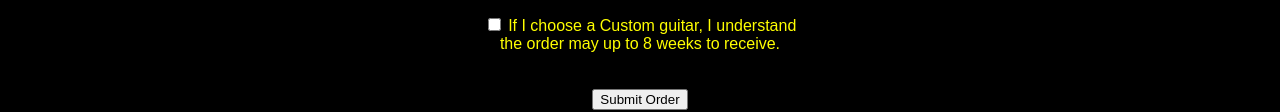
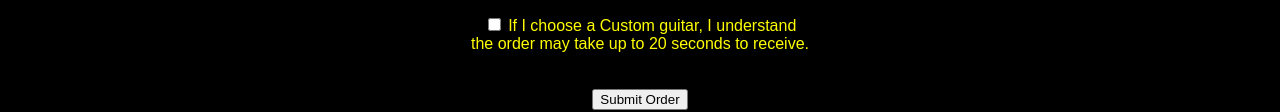
Before and after one commit to ryanphillipsedcc/CIS242, a plain HTML site: page site_folder/html/order.html in a window 1280 px wide. Shown: the part 501-613 px from the top of the page. Drawn offline with nearby package versions, Linux system fonts and the light colour scheme.

Commit message:
Add files via upload

```diff
--- a/site_folder/html/order.html
+++ b/site_folder/html/order.html
@@ -121,7 +121,7 @@
 <div style="text-align: center;">
 	<form style="display:inline-block;">
 		<input type="checkbox" id="customAgree" name="custom box" value="agree">
-		<label for="customAgree" style="color:yellow;">If I choose a Custom guitar, I understand <br/>the order may up to 8 weeks to receive.</label></form>
+		<label for="customAgree" style="color:yellow;">If I choose a Custom guitar, I understand <br/>the order may take up to 20 seconds to receive.</label></form>
 </div>
 <br/>
 <br/>
--- a/site_folder/javascript/library.js
+++ b/site_folder/javascript/library.js
@@ -272,7 +272,7 @@ $(document).ready(function() {
   });
 });
 
-//Makes sure you can't submit without validating first
+//Makes sure you can't submit without validating
 var $form = $("customerInfo");
 var $submitbutton = $("#submitCust");
 
```
